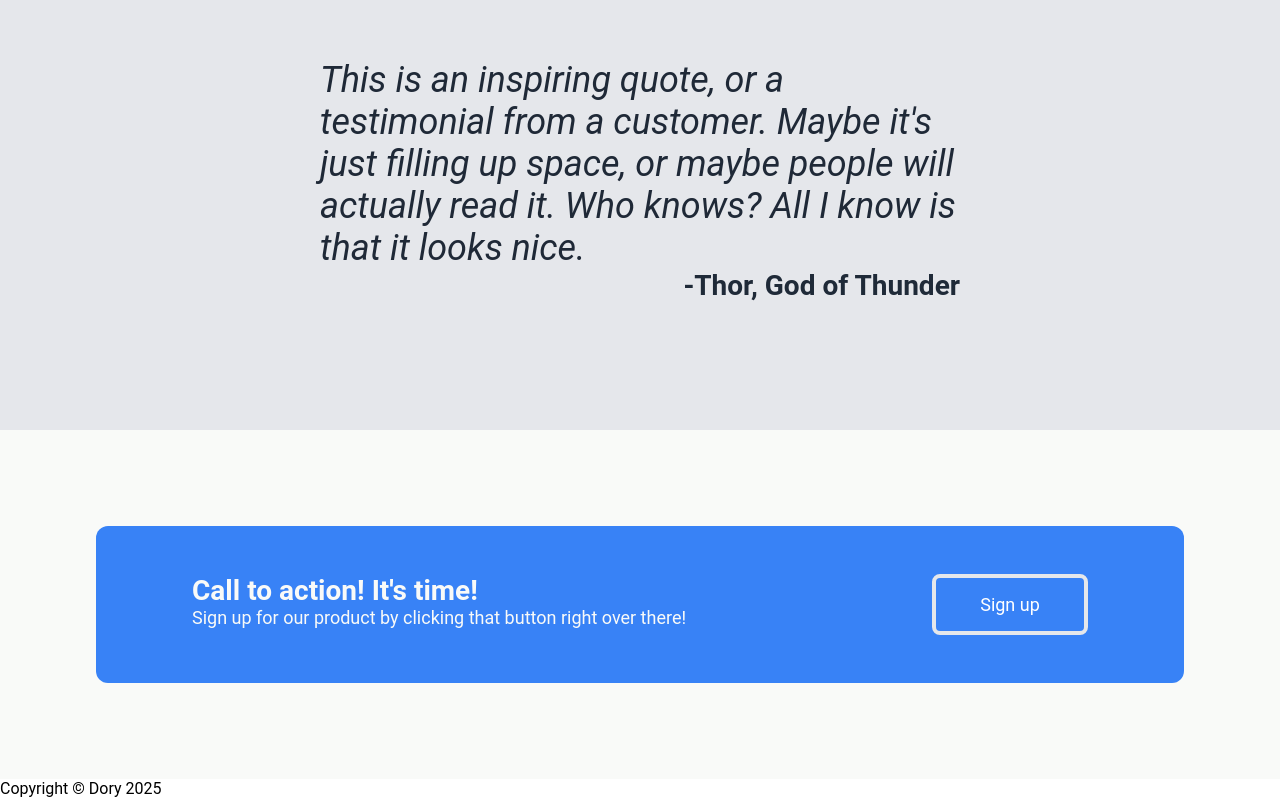
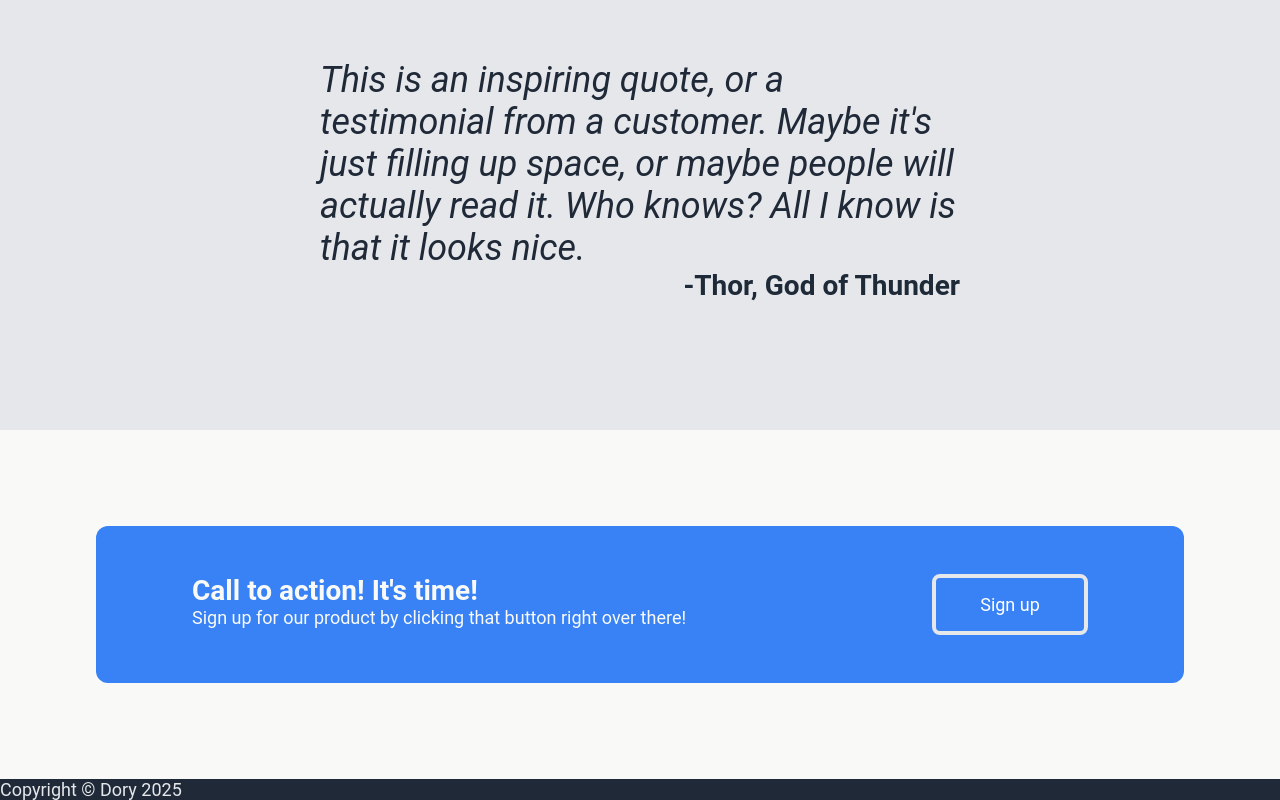
Before and after one commit to dooory/landing-page, a plain HTML site: page index.html in a window 1280 px wide. Shown: the part 1211-2011 px from the top of the page. Drawn offline with Linux system fonts and the light colour scheme.

Commit message:
Styled footerw

```diff
--- a/index.html
+++ b/index.html
@@ -83,7 +83,7 @@
     </div>
   </div>
   <div class="footer">
-    <p class="copyright-text">Copyright © Dory 2025</p>
+    <p class="footer-text">Copyright © Dory 2025</p>
   </div>
 </body>
 
--- a/style.css
+++ b/style.css
@@ -266,3 +266,14 @@ a {
   text-align: center;
   margin-left: 60px;
 }
+
+/* Footer */
+
+.footer {
+  background-color: #1f2937;
+}
+
+.footer-text {
+  font-size: 18px;
+  color: #e5e7eb;
+}
```
